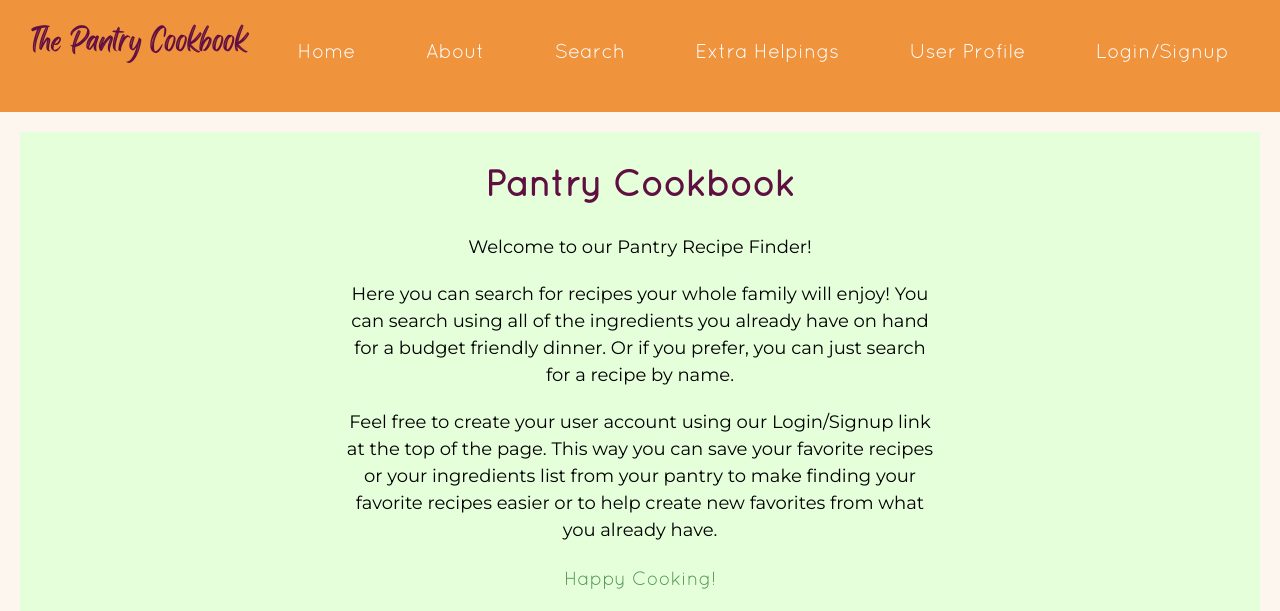
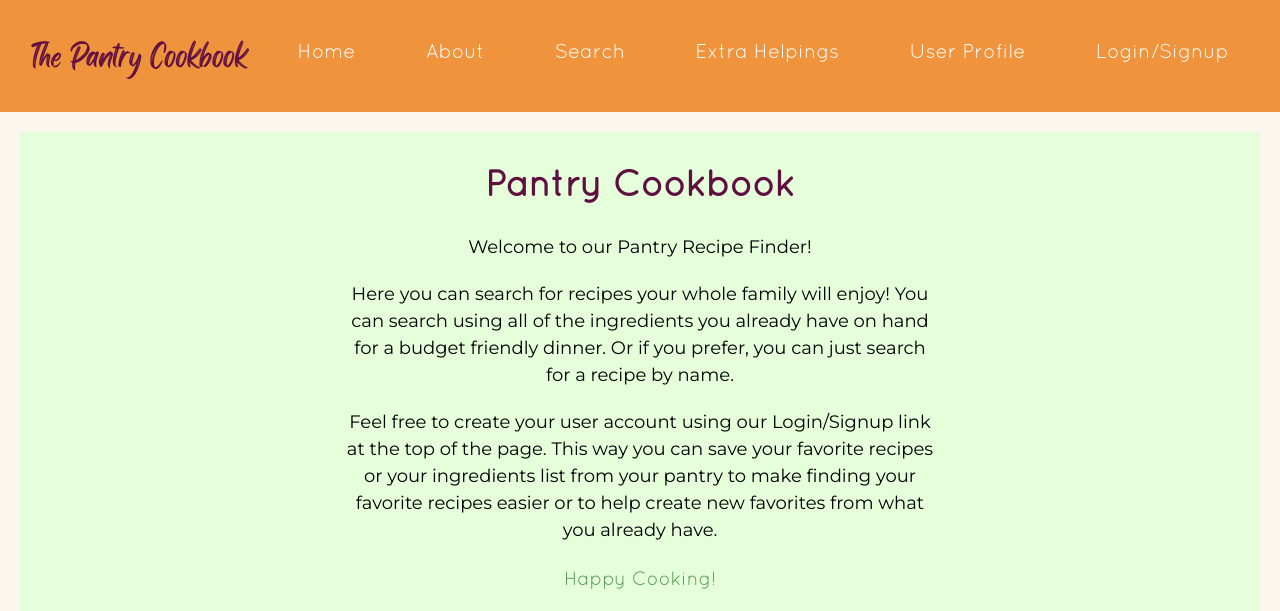
Before and after one commit to JenniferLarsen/TW-Course-2, a Node server app: page / in a window 1280 px wide. Shown: the top 611 px of the page. Run offline with Node 20, Linux system fonts and the light colour scheme; some libraries are stand-ins or nearby versions.

Commit message:
removed old custom styling that was repositioning that text in navbar in wrong spot

```diff
--- a/public/index.css
+++ b/public/index.css
@@ -8,9 +8,7 @@
     src: url('fonts/Quicksand-Regular.ttf') format('truetype');
 }
 
-.navbar p {
-    margin: 0%;
-}
+
 
 
 body {
```
